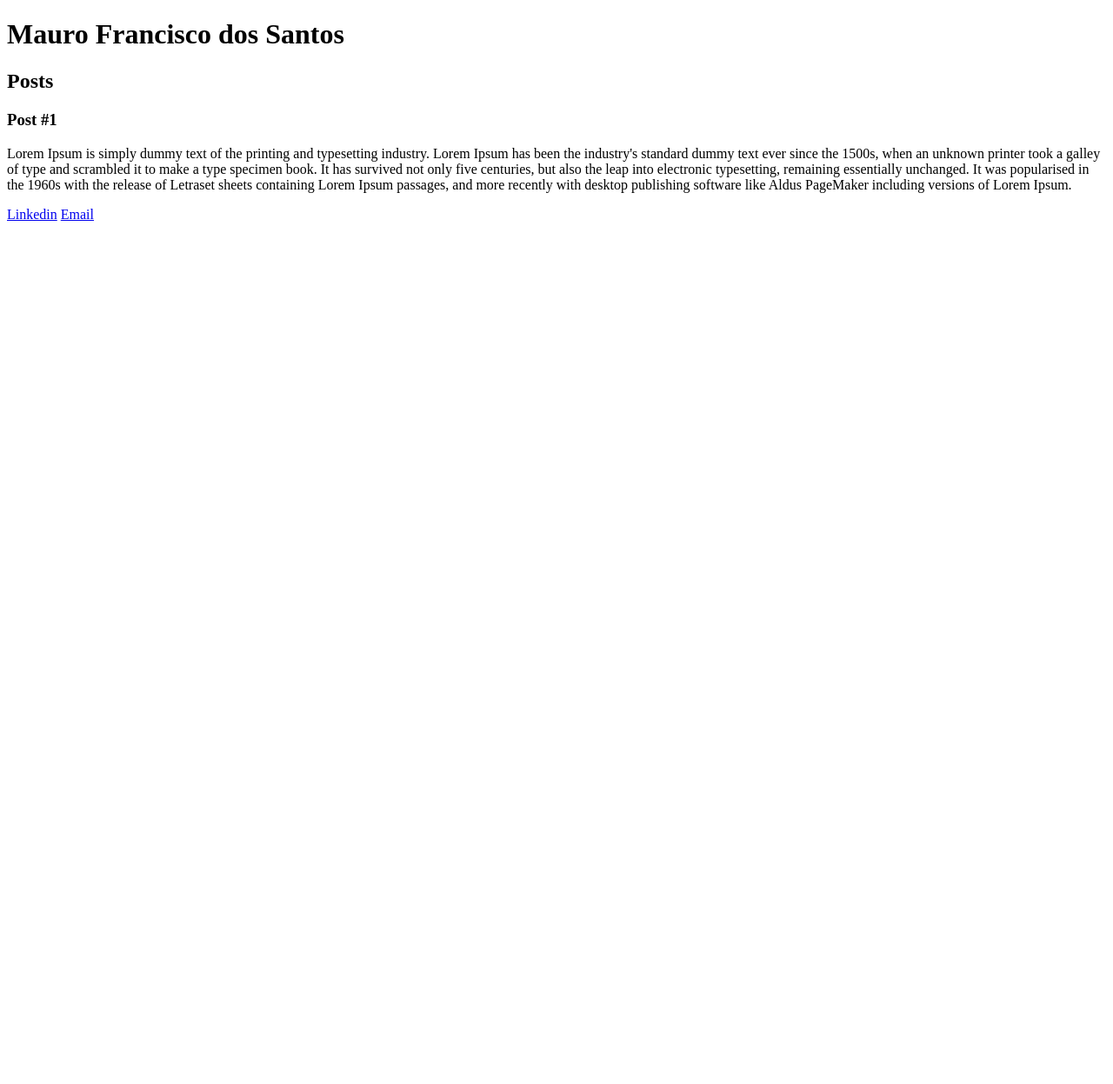
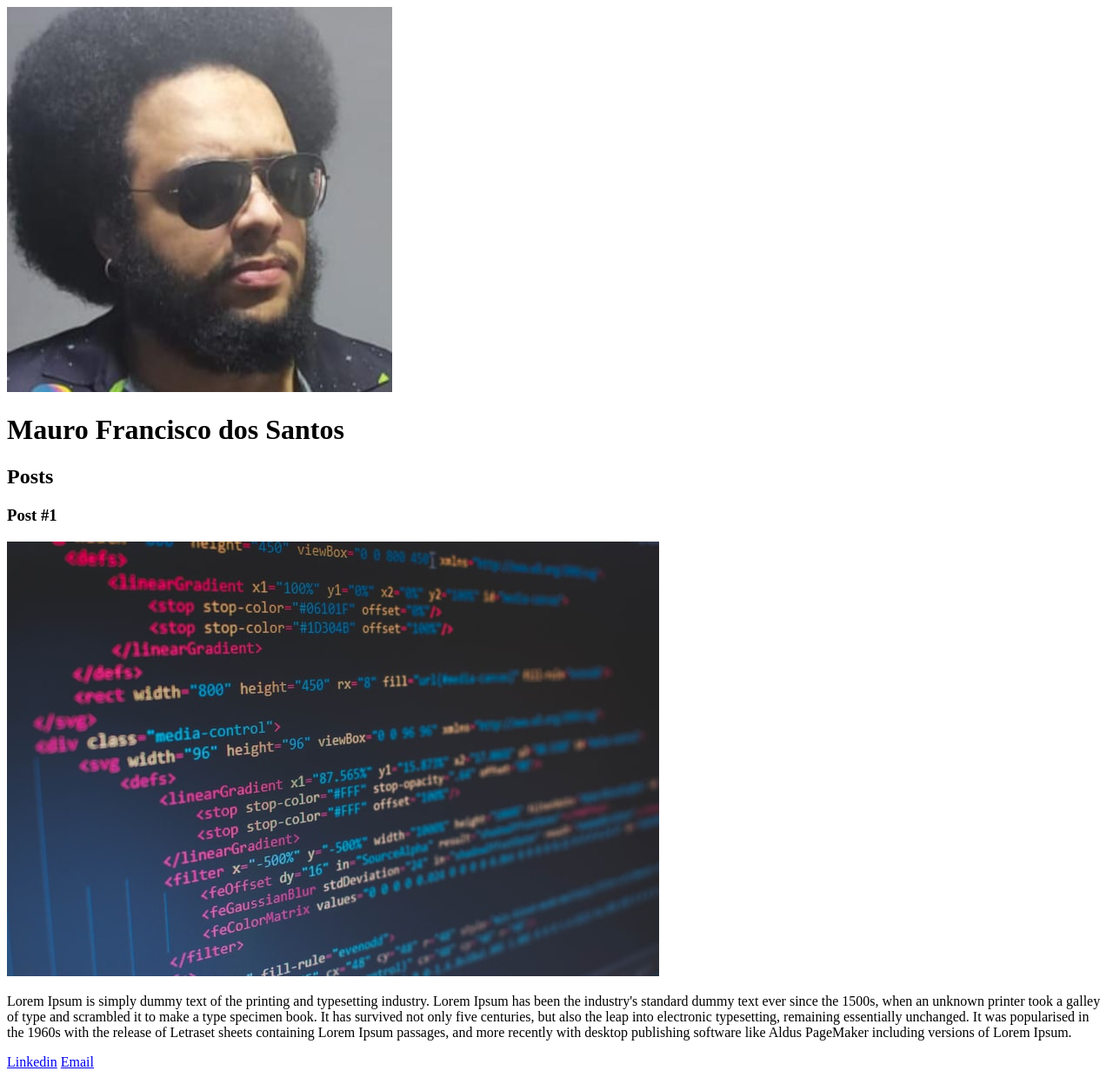
Before and after one commit to Mauro-FS/dio-course-html5-css3-introduction, a plain HTML site: page index.html in a window 1280 px wide. Shown: the whole page at 87% size. Before the commit the page ends 800 px from the top, so only its background shows below. Drawn offline with Linux system fonts and the light colour scheme.

Commit message:
added image folde and images to the page

```diff
--- a/index.html
+++ b/index.html
@@ -8,6 +8,7 @@
 
 <body>
   <header>
+    <img src="img/mauro.jpg" alt="ilustração do rosto do Mauro">
     <h1>Mauro Francisco dos Santos</h1>
   </header>
   <section>
@@ -17,6 +18,7 @@
     <article>
       <header>
         <h3>Post #1</h3>
+        <img src="img/postagem.jpg" alt="Editor de texto contendo código HTML">
       </header>
       <p>
         Lorem Ipsum is simply dummy text of the printing and typesetting industry. Lorem Ipsum has been the industry's
```
Also changed, not shown: img/mauro.jpg (added), img/postagem.jpg (added).
